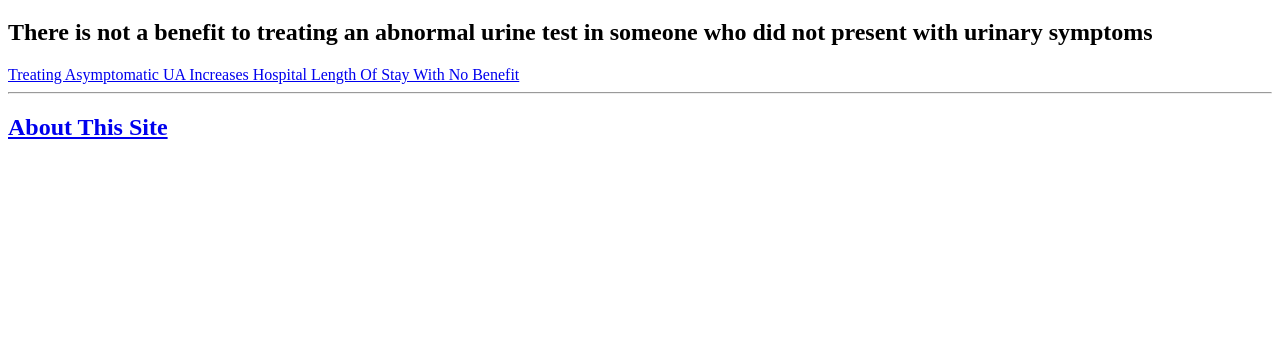
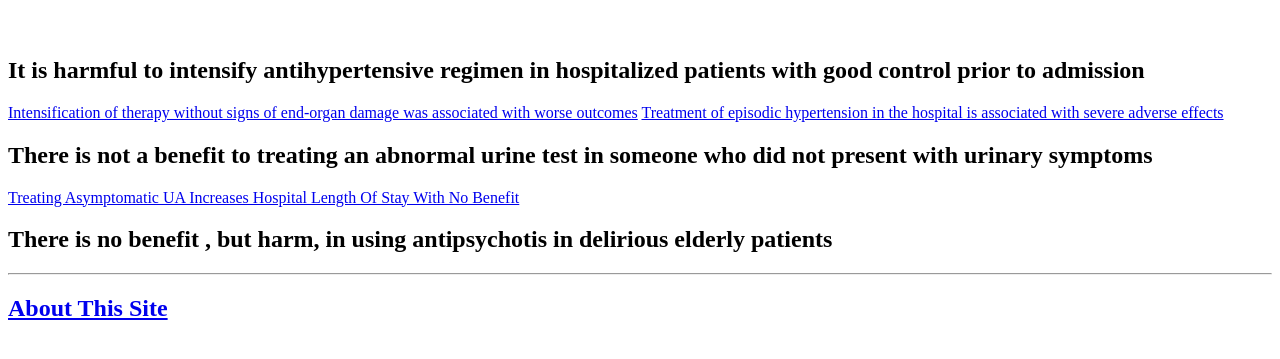
Before and after one commit to frogingoggles/html-intro, a plain HTML site: page index.html in a window 1280 px wide. Shown: the part 61-420 px from the top of the page. Drawn offline with Linux system fonts and the light colour scheme.

Commit message:
Update index.html

```diff
--- a/index.html
+++ b/index.html
@@ -8,8 +8,15 @@
 
     <body>
         <h1>Hospital Medicine Counterintuitive Practices</h1>
+        <br>
+        <h2>It is harmful to intensify antihypertensive regimen in hospitalized patients with good control prior to admission</h2>
+        <a href="https://jamanetwork.com/journals/jamainternalmedicine/fullarticle/2774562">Intensification of therapy without signs of end-organ damage was associated with worse outcomes</a>
+        <a href= "https://jamanetwork.com/journals/jamainternalmedicine/fullarticle/2805021">Treatment of episodic hypertension in the hospital is associated with severe adverse effects</a>
+        <br>
         <h2>There is not a benefit to treating an abnormal urine test in someone who did not present with urinary symptoms</h2>
         <a href="https://pmc.ncbi.nlm.nih.gov/articles/PMC6714039/">Treating Asymptomatic UA Increases Hospital Length Of Stay With No Benefit</a>
+        <br>
+        <h2>There is no benefit , but harm, in using antipsychotis in delirious elderly patients</h2>
         <hr/>
         <h2>
             <a href="./public/about.html">About This Site</a>
```
